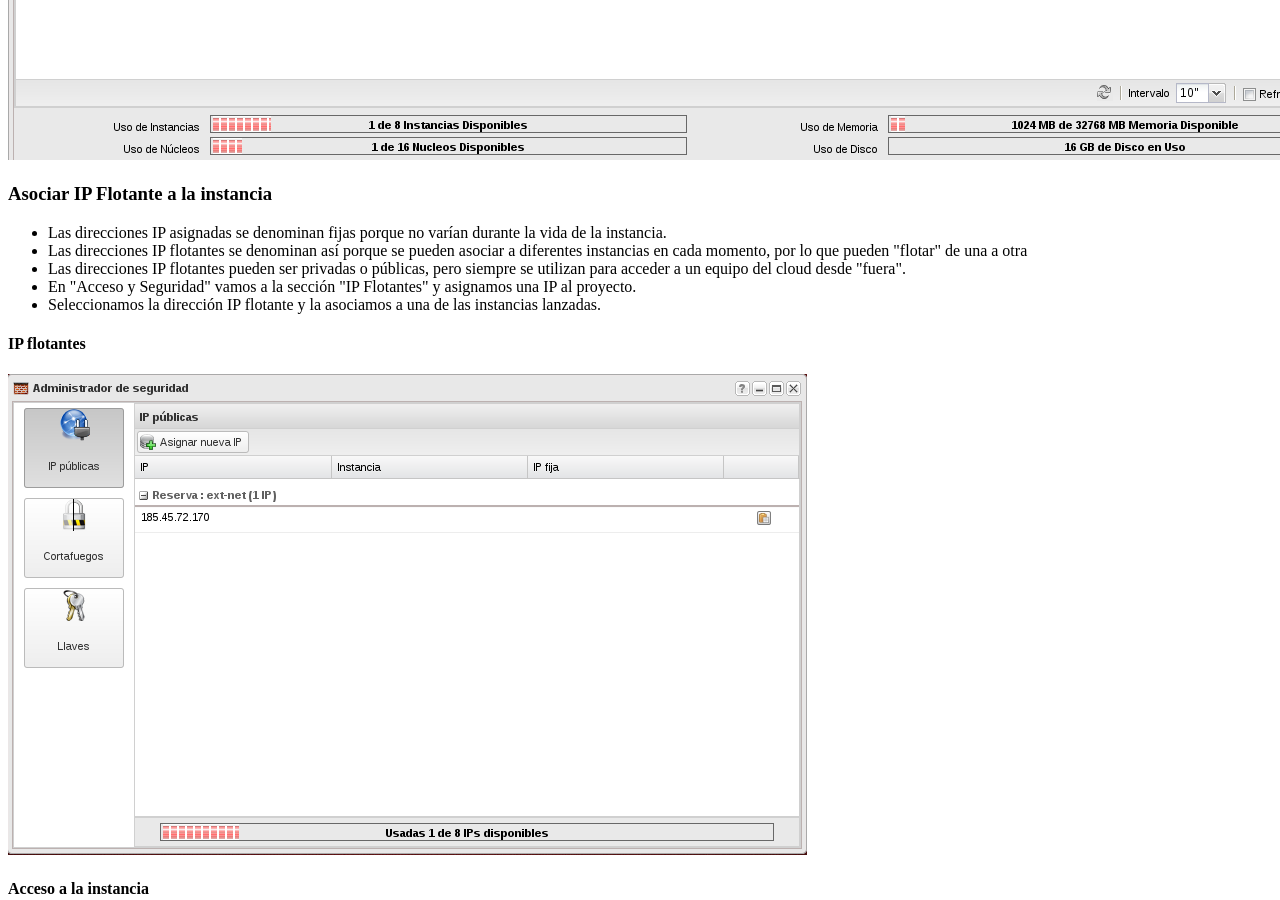
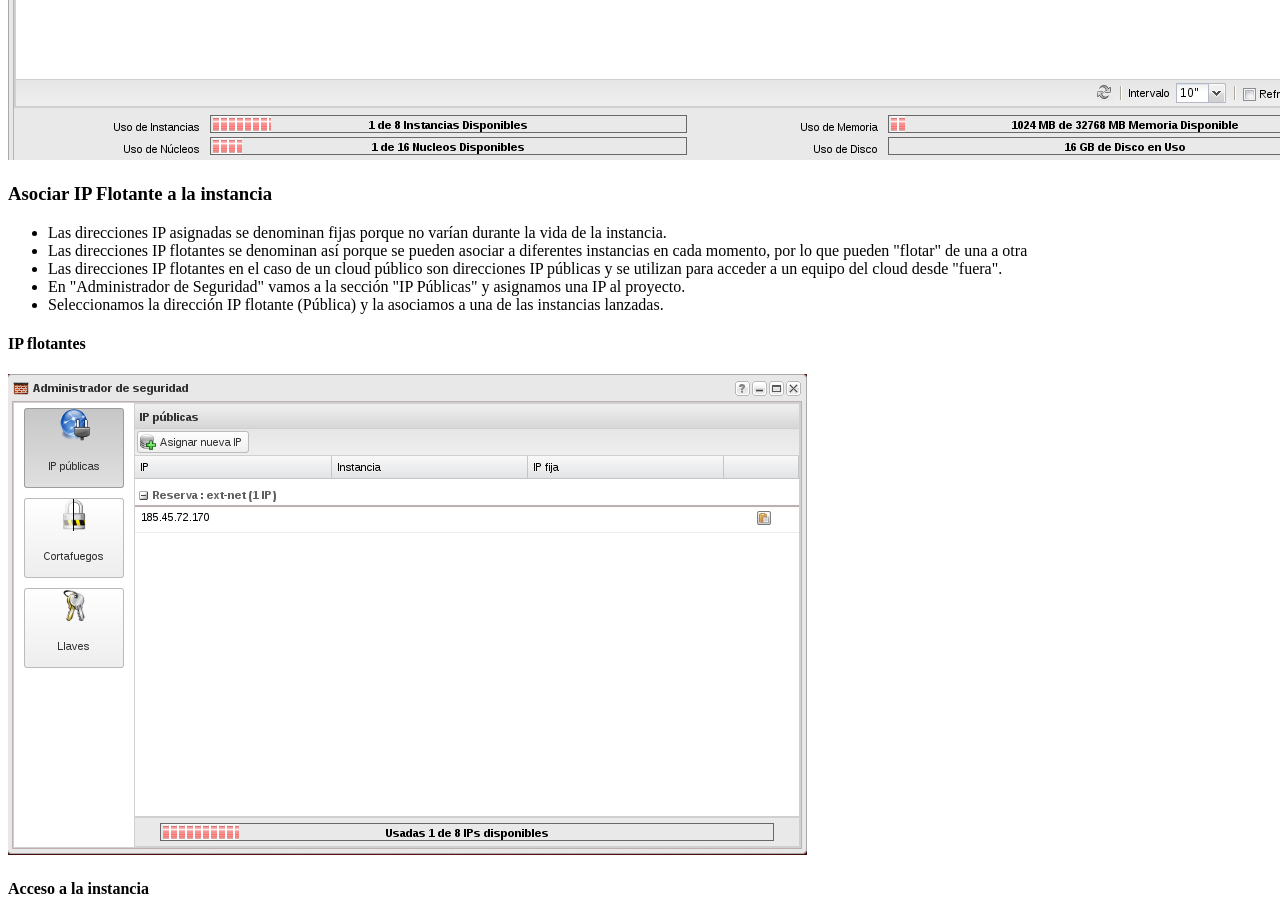
Before and after one commit to iesgn/cloud2, a Jekyll site: the page built from curso/u2/presentacion.html, in a window 1280 px wide and 900 px high, scrolled down 5969 px. Built offline with Jekyll 4.4.1, drawn with Linux system fonts in a browser that asks for light colours.

Commit message:
Presentación u2

```diff
--- a/curso/u2/presentacion.html
+++ b/curso/u2/presentacion.html
@@ -126,13 +126,12 @@ tema: sky
 		  así porque se pueden asociar a diferentes
 		  instancias en cada momento, por lo que pueden
 		  "flotar" de una a otra</li>
-		<li>Las direcciones IP flotantes pueden ser
-		  privadas o públicas, pero siempre se utilizan
+		<li>Las direcciones IP flotantes en el caso de un cloud público son direcciones IP públicas y se utilizan
 		  para acceder a un equipo del cloud desde "fuera".</li>
-		<li>En "Acceso y Seguridad" vamos a la sección
-		  "IP Flotantes" y asignamos una IP al
+		<li>En "Administrador de Seguridad" vamos a la sección
+		  "IP Públicas" y asignamos una IP al
 		  proyecto.</li>
-		<li>Seleccionamos la dirección IP flotante y la
+		<li>Seleccionamos la dirección IP flotante (Pública) y la
 		  asociamos a una de las instancias lanzadas.</li>
 	      </ul>
 
```
